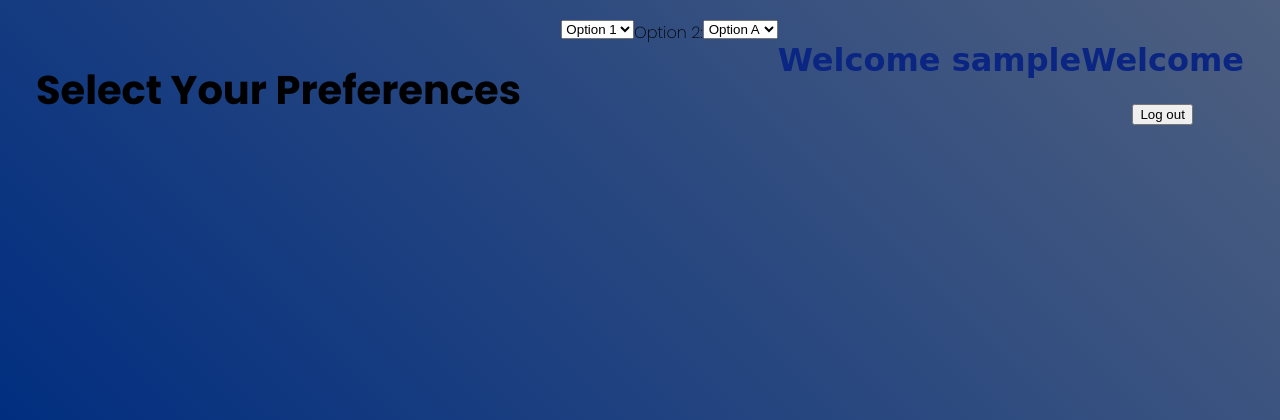
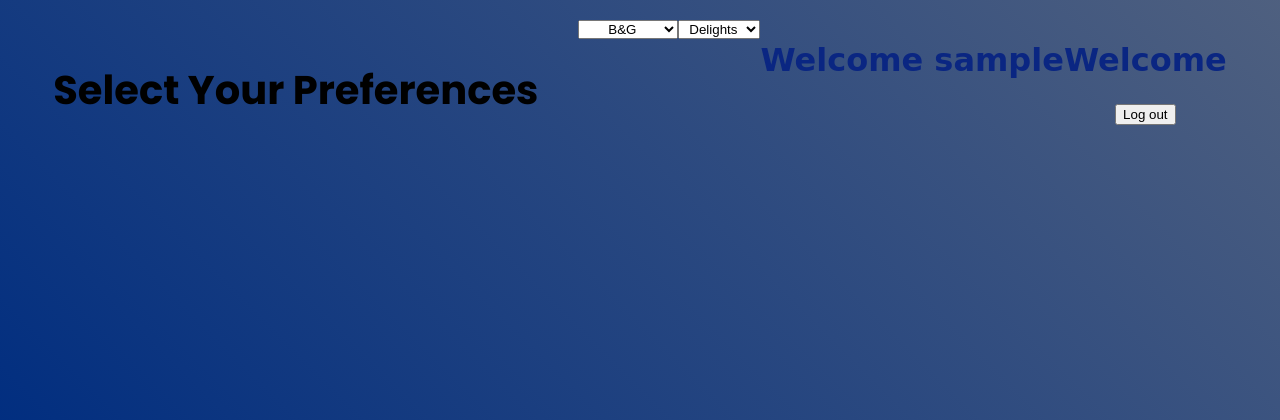
Before and after one commit to JackJack7890/MoraviYum_Food_Review_Website, a Flask app: page /review in a window 1280 px wide. Shown: the top 420 px of the page. Run offline with Flask 3, Linux system fonts and the light colour scheme; the visitor is signed in with stand-in values (Sample User, id 1).

Commit message:
added names of resturants

```diff
--- a/templates/review.html
+++ b/templates/review.html
@@ -23,16 +23,18 @@
 <div class="dropdown_container" id="dropdown_panel"></div>
    <!--- <label for="dropdown1">Option 1:</label>  -->
     <select id="dropdown1">
-        <option value="option1">Option 1</option>
-        <option value="option2">Option 2</option>
-        <option value="option3">Option 3</option>
+        <option value="B&G">B&G</option>
+        <option value="Cru5h">Cru5h</option>
+        <option value="Garbanzos">Garbanzos</option>
+        <option value="Hissho Sushi">Hissho Sushi</option>
     </select>
 
-    <label for="dropdown2">Option 2:</label>
+    <!-- <label for="dropdown2">Option 2:</label> -->
     <select id="dropdown2">
-        <option value="optionA">Option A</option>
-        <option value="optionB">Option B</option>
-        <option value="optionC">Option C</option>
+        <option value="Delights">Delights</option>
+        <option value="Starbucks">Starbucks</option>
+        <option value="Zime">Zime</option>
+        <option value="Natural">Natural</option>
     </select>
 </div>
     <div class="signin_container fade-in" id="signin_panel">
```
